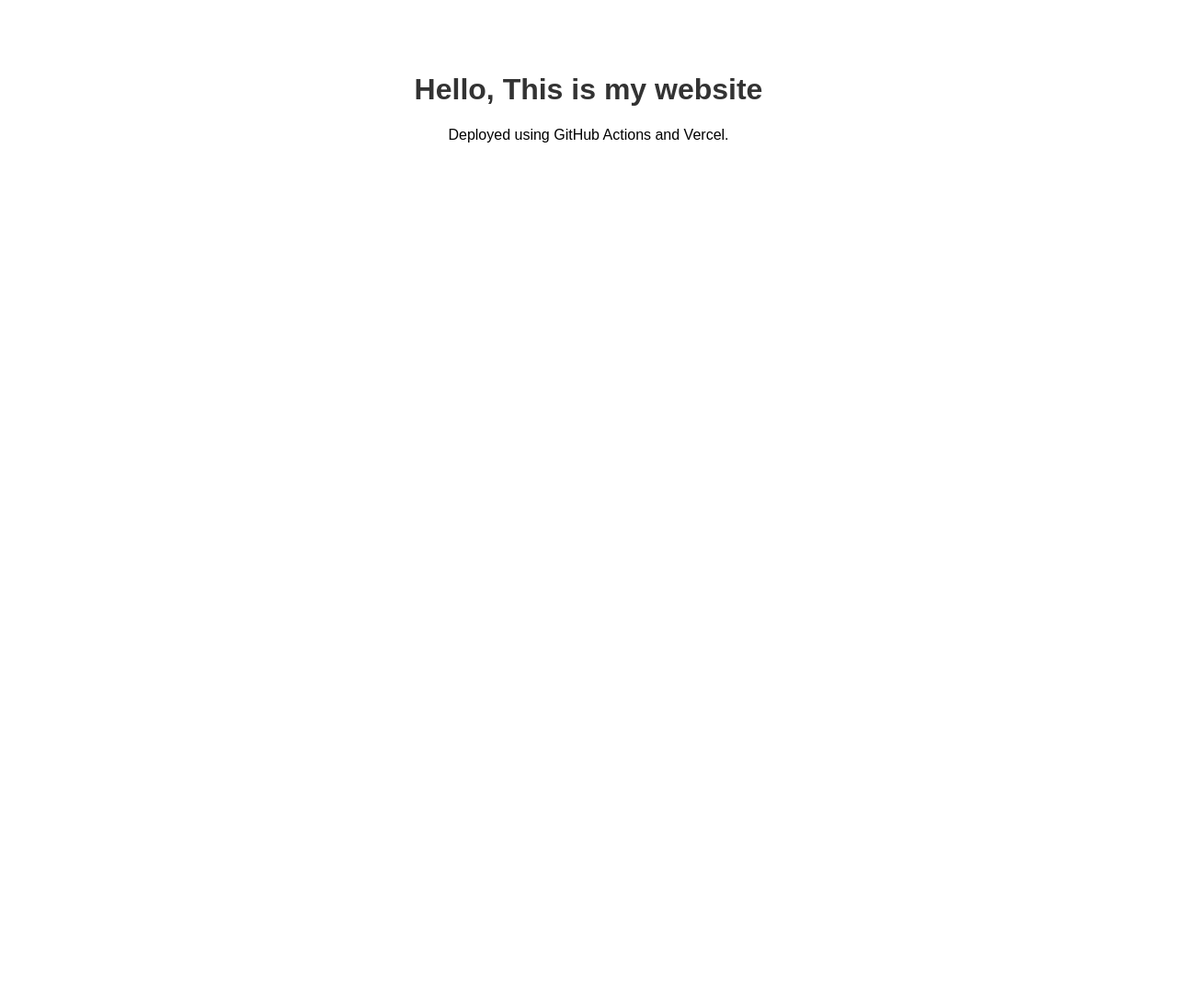
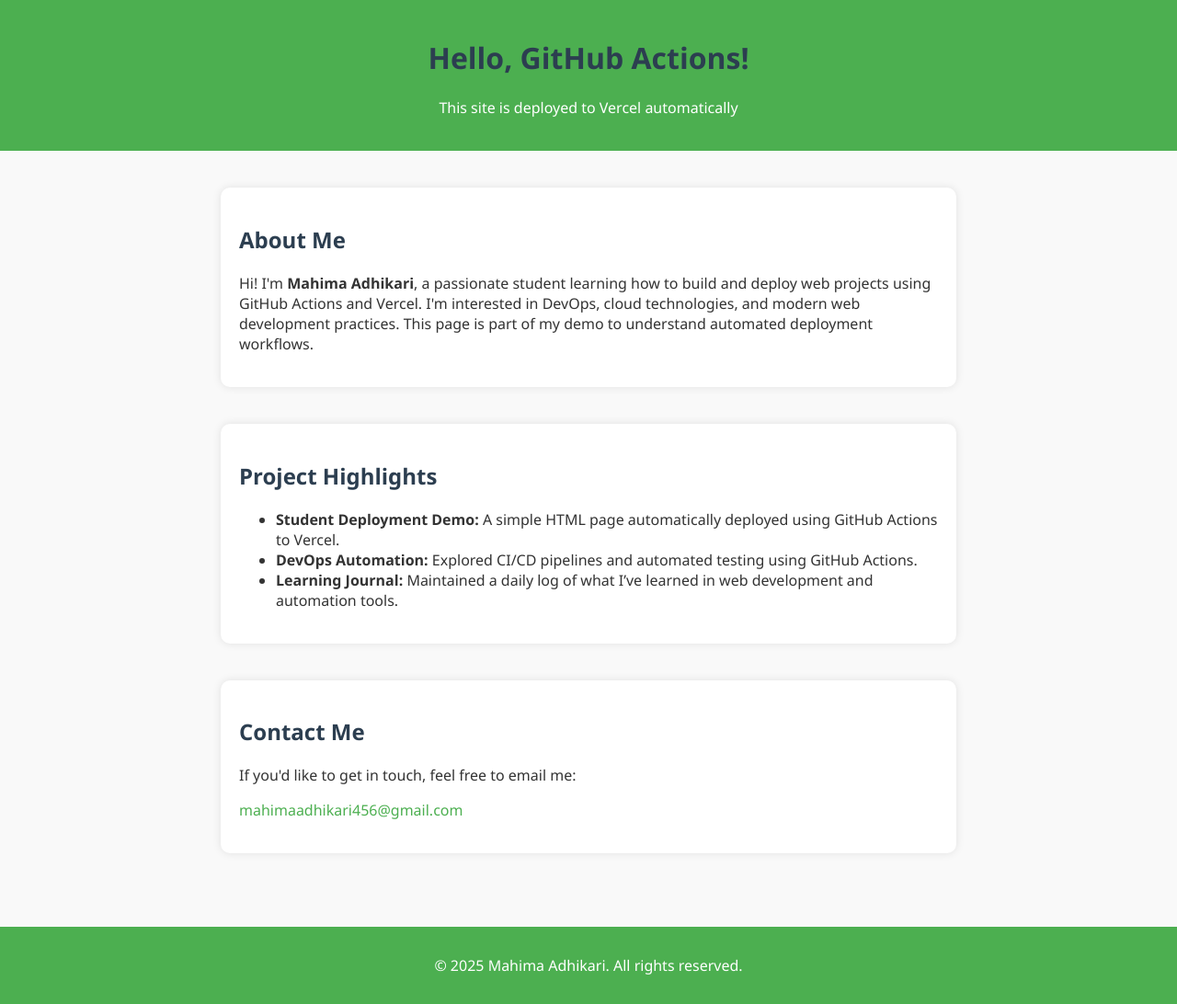
Before and after one commit to Mahima920/310PRG, a plain HTML site: page index.html in a window 1280 px wide. Shown: the whole page at 92% size. Before the commit the page ends 800 px from the top, so only its background shows below. Drawn offline with Linux system fonts and the light colour scheme.

Commit message:
Updated index.html with full portfolio design

```diff
--- a/index.html
+++ b/index.html
@@ -1,16 +1,82 @@
 <!DOCTYPE html>
 <html lang="en">
 <head>
-  <meta charset="UTF-8">
-  <meta name="viewport" content="width=device-width, initial-scale=1.0">
-  <title>Student Deployment Demo</title>
+  <meta charset="UTF-8" />
+  <meta name="viewport" content="width=device-width, initial-scale=1.0"/>
+  <title>Mahima Adhikari | Student Deployment Demo</title>
   <style>
-    body { font-family: Arial, sans-serif; text-align: center; padding: 50px; }
-    h1 { color: #333; }
+    body {
+      font-family: 'Segoe UI', Tahoma, Geneva, Verdana, sans-serif;
+      margin: 0;
+      padding: 0;
+      background: #f9f9f9;
+      color: #333;
+    }
+    header {
+      background-color: #4CAF50;
+      color: white;
+      padding: 20px 0;
+      text-align: center;
+    }
+    main {
+      padding: 40px 20px;
+      max-width: 800px;
+      margin: auto;
+    }
+    h1, h2, h3 {
+      color: #2c3e50;
+    }
+    .about, .projects, .contact {
+      margin-bottom: 40px;
+      padding: 20px;
+      background: white;
+      border-radius: 10px;
+      box-shadow: 0 0 10px rgba(0,0,0,0.1);
+    }
+    footer {
+      text-align: center;
+      background-color: #4CAF50;
+      color: white;
+      padding: 15px 0;
+      position: relative;
+      bottom: 0;
+      width: 100%;
+    }
+    a {
+      color: #4CAF50;
+      text-decoration: none;
+    }
+    a:hover {
+      text-decoration: underline;
+    }
   </style>
 </head>
 <body>
-  <h1>Hello, This is my website</h1>
-  <p>Deployed using GitHub Actions and Vercel.</p>
+  <header>
+    <h1>Hello, GitHub Actions!</h1>
+    <p>This site is deployed to Vercel automatically</p>
+  </header>
+  <main>
+    <section class="about">
+      <h2>About Me</h2>
+      <p>Hi! I'm <strong>Mahima Adhikari</strong>, a passionate student learning how to build and deploy web projects using GitHub Actions and Vercel. I'm interested in DevOps, cloud technologies, and modern web development practices. This page is part of my demo to understand automated deployment workflows.</p>
+    </section>
+    <section class="projects">
+      <h2>Project Highlights</h2>
+      <ul>
+        <li><strong>Student Deployment Demo:</strong> A simple HTML page automatically deployed using GitHub Actions to Vercel.</li>
+        <li><strong>DevOps Automation:</strong> Explored CI/CD pipelines and automated testing using GitHub Actions.</li>
+        <li><strong>Learning Journal:</strong> Maintained a daily log of what I’ve learned in web development and automation tools.</li>
+      </ul>
+    </section>
+    <section class="contact">
+      <h2>Contact Me</h2>
+      <p>If you'd like to get in touch, feel free to email me:</p>
+      <p><a href="mailto:mahimaadhikari456@gmail.com">mahimaadhikari456@gmail.com</a></p>
+    </section>
+  </main>
+  <footer>
+    <p>© 2025 Mahima Adhikari. All rights reserved.</p>
+  </footer>
 </body>
 </html>
```
